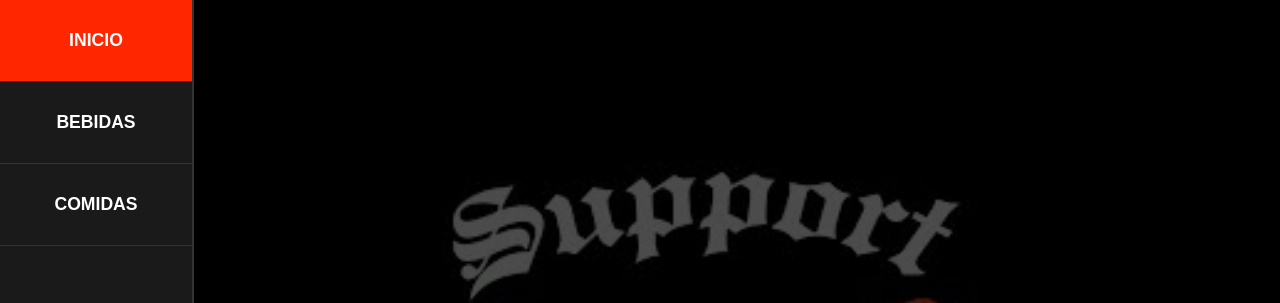
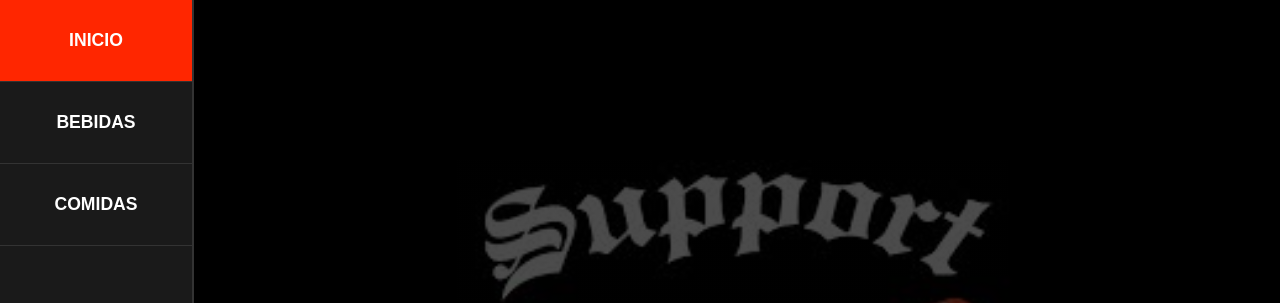
Before and after one commit to marcosagoncalvesmag-cloud/Totem-supoete, a plain HTML site: page index.html in a window 1280 px wide. Shown: the top 303 px of the page. Drawn offline with Linux system fonts and the light colour scheme.

Commit message:
Update index.html

```diff
--- a/index.html
+++ b/index.html
@@ -16,7 +16,7 @@
         font-family: 'Segoe UI', Tahoma, Geneva, Verdana, sans-serif;
         background-image: linear-gradient(rgba(0, 0, 0, 0.7), rgba(0, 0, 0, 0.7)), url('transferir.jpeg');
         background-attachment: fixed;
-        background-position: 60% 50%;
+        background-position: 65% 50%;
         background-size: 50%;
         background-repeat: no-repeat;
         background-color: var(--preto);
```
